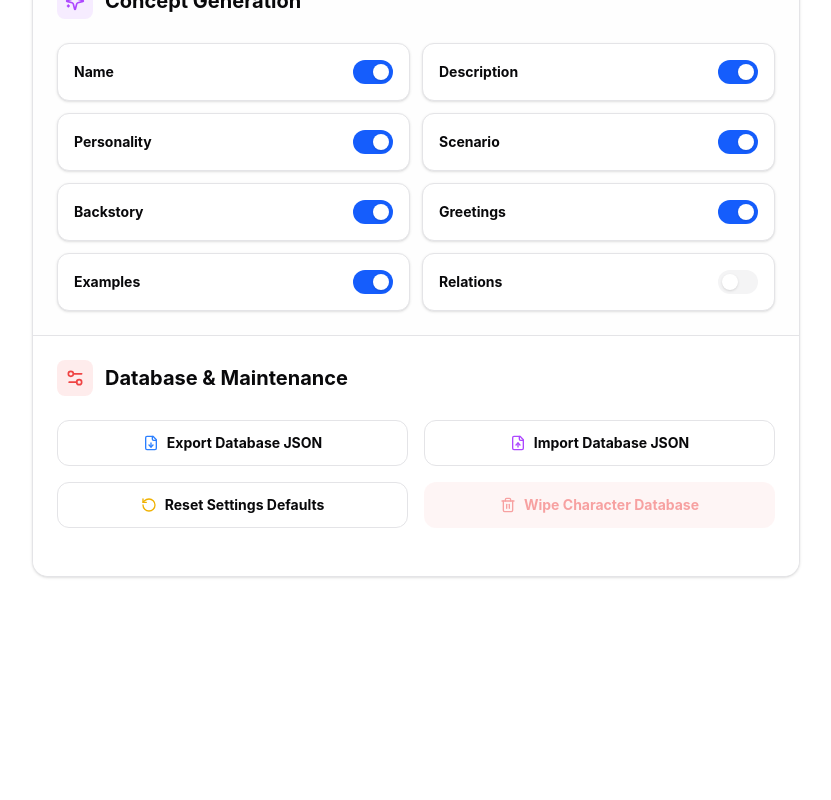
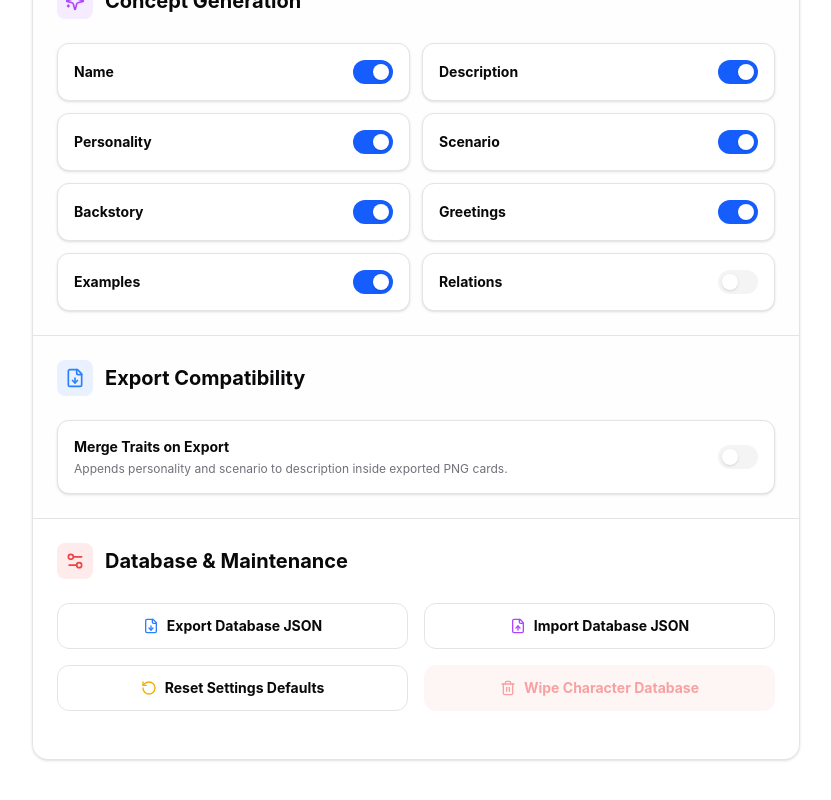
Before and after one commit to FlamingWater35/char-creator, a SvelteKit app: page /settings in a window 1280 px wide. Shown: the part 998-1798 px from the top of the page, without its empty margins (224-1055 px from the left). Before the commit the page ends 1743 px from the top, so only its background shows below. Built offline with nearby package versions, Linux system fonts and the light colour scheme.

Commit message:
Add new option in settings

```diff
--- a/src/lib/settings.svelte.ts
+++ b/src/lib/settings.svelte.ts
@@ -22,6 +22,9 @@ class Settings {
   genFirstMessages = $state(true);
   genExampleMessages = $state(true);
   genRelatedCharacters = $state(false);
+
+  // Export Compatibility parameters
+  mergeTraitsOnExport = $state(false);
 
   constructor() {
     this.load();
@@ -49,6 +52,8 @@ class Settings {
       this.genFirstMessages = localStorage.getItem('or_gen_fmsg') !== 'false';
       this.genExampleMessages = localStorage.getItem('or_gen_emsg') !== 'false';
       this.genRelatedCharacters = localStorage.getItem('or_gen_rchar') === 'true';
+
+      this.mergeTraitsOnExport = localStorage.getItem('or_merge_export') === 'true';
     }
   }
 
@@ -74,6 +79,8 @@ class Settings {
       localStorage.setItem('or_gen_fmsg', this.genFirstMessages ? 'true' : 'false');
       localStorage.setItem('or_gen_emsg', this.genExampleMessages ? 'true' : 'false');
       localStorage.setItem('or_gen_rchar', this.genRelatedCharacters ? 'true' : 'false');
+
+      localStorage.setItem('or_merge_export', this.mergeTraitsOnExport ? 'true' : 'false');
     }
   }
 
@@ -95,6 +102,7 @@ class Settings {
     this.genFirstMessages = true;
     this.genExampleMessages = true;
     this.genRelatedCharacters = false;
+    this.mergeTraitsOnExport = false;
     this.save();
   }
 }
--- a/src/routes/+page.svelte
+++ b/src/routes/+page.svelte
@@ -92,6 +92,23 @@
     return examples;
   }
 
+  function extractSection(
+    text: string,
+    header: string,
+  ): { content: string; cleanedText: string } {
+    const regex = new RegExp(
+      `(?:^|\\n)${header}\\s*:\\s*([\\s\\S]*?)(?=\\n(?:Personality|Scenario|Backstory|Related Characters)\\s*:|$)`,
+      "i",
+    );
+    const match = text.match(regex);
+    if (match) {
+      const content = match[1].trim();
+      const cleanedText = text.replace(match[0], "").trim();
+      return { content, cleanedText };
+    }
+    return { content: "", cleanedText: text };
+  }
+
   async function handleImportCard(e: Event) {
     const file = (e.target as HTMLInputElement).files?.[0];
     if (!file) return;
@@ -117,33 +134,38 @@
         mainPrompt = data.extensions.char_creator.mainPrompt;
       }
 
-      const fullDesc = data.description || "";
-      let description = fullDesc;
+      let fullDesc = data.description || "";
+
+      let personality = (data.personality || "").trim();
+      let scenario = (data.scenario || "").trim();
       let backstory = "";
+      let relatedCharacters = "";
 
-      const backstoryIndex = fullDesc.toLowerCase().indexOf("backstory:");
-      if (backstoryIndex !== -1) {
-        description = fullDesc.substring(0, backstoryIndex).trim();
-        backstory = fullDesc.substring(backstoryIndex + 10).trim();
+      let extraction = extractSection(fullDesc, "Personality");
+      if (extraction.content) {
+        if (!personality) personality = extraction.content;
+        fullDesc = extraction.cleanedText;
       }
 
-      let relatedCharacters = "";
-      const relCharIndex = fullDesc
-        .toLowerCase()
-        .indexOf("related characters:");
-      if (relCharIndex !== -1) {
-        const beforeRel = fullDesc.substring(0, relCharIndex).trim();
-        const afterRel = fullDesc.substring(relCharIndex + 19).trim();
-        relatedCharacters = afterRel;
+      extraction = extractSection(fullDesc, "Scenario");
+      if (extraction.content) {
+        if (!scenario) scenario = extraction.content;
+        fullDesc = extraction.cleanedText;
+      }
 
-        const bstIndex = beforeRel.toLowerCase().indexOf("backstory:");
-        if (bstIndex !== -1) {
-          description = beforeRel.substring(0, bstIndex).trim();
-          backstory = beforeRel.substring(bstIndex + 10).trim();
-        } else {
-          description = beforeRel;
-        }
+      extraction = extractSection(fullDesc, "Backstory");
+      if (extraction.content) {
+        backstory = extraction.content;
+        fullDesc = extraction.cleanedText;
       }
+
+      extraction = extractSection(fullDesc, "Related Characters");
+      if (extraction.content) {
+        relatedCharacters = extraction.content;
+        fullDesc = extraction.cleanedText;
+      }
+
+      const description = fullDesc.trim();
 
       if (!mainPrompt) {
         mainPrompt = description.substring(0, 150) || name;
@@ -170,8 +192,8 @@
         data: {
           mainPrompt,
           description,
-          personality: data.personality || "",
-          scenario: data.scenario || "",
+          personality,
+          scenario,
           backstory,
           relatedCharacters,
           firstMessages,
--- a/src/routes/editor/[id]/+page.svelte
+++ b/src/routes/editor/[id]/+page.svelte
@@ -346,6 +346,16 @@ ${JSON.stringify(schemaObj, null, 2)}`;
 
     let finalDesc = character.data.description.trim();
     let appended: string[] = [];
+
+    if (settings.mergeTraitsOnExport) {
+      if (character.data.personality?.trim()) {
+        appended.push(`Personality: ${character.data.personality.trim()}`);
+      }
+      if (character.data.scenario?.trim()) {
+        appended.push(`Scenario: ${character.data.scenario.trim()}`);
+      }
+    }
+
     if (character.data.backstory?.trim())
       appended.push(`Backstory: ${character.data.backstory.trim()}`);
     if (character.data.relatedCharacters?.trim())
@@ -363,8 +373,11 @@ ${JSON.stringify(schemaObj, null, 2)}`;
       data: {
         name: character.name,
         description: finalDesc,
-        personality: character.data.personality,
-        scenario: character.data.scenario,
+
+        personality: settings.mergeTraitsOnExport
+          ? ""
+          : character.data.personality,
+        scenario: settings.mergeTraitsOnExport ? "" : character.data.scenario,
         first_mes: character.data.firstMessages[0] || "",
         alternate_greetings: character.data.firstMessages
           .slice(1)
--- a/src/routes/settings/+page.svelte
+++ b/src/routes/settings/+page.svelte
@@ -85,6 +85,7 @@
       genFirstMessages: settings.genFirstMessages,
       genExampleMessages: settings.genExampleMessages,
       genRelatedCharacters: settings.genRelatedCharacters,
+      mergeTraitsOnExport: settings.mergeTraitsOnExport,
     };
 
     settings.save();
@@ -181,6 +182,7 @@
           genFirstMessages: settings.genFirstMessages,
           genExampleMessages: settings.genExampleMessages,
           genRelatedCharacters: settings.genRelatedCharacters,
+          mergeTraitsOnExport: settings.mergeTraitsOnExport,
         },
         characters: allCharacters,
       };
@@ -257,6 +259,8 @@
           settings.genExampleMessages = s.genExampleMessages;
         if (typeof s.genRelatedCharacters === "boolean")
           settings.genRelatedCharacters = s.genRelatedCharacters;
+        if (typeof s.mergeTraitsOnExport === "boolean")
+          settings.mergeTraitsOnExport = s.mergeTraitsOnExport;
 
         settings.save();
       }
@@ -729,6 +733,46 @@
         </div>
       </div>
 
+      <!-- Export Compatibility Options Section -->
+      <div class="p-6 bg-secondary/10 space-y-6">
+        <div class="flex items-center gap-3">
+          <div class="p-2 bg-blue-500/10 text-blue-500 rounded-lg">
+            <FileDown class="w-5 h-5" />
+          </div>
+          <h2 class="text-xl font-bold">Export Compatibility</h2>
+        </div>
+
+        <button
+          role="switch"
+          aria-checked={settings.mergeTraitsOnExport}
+          onclick={() =>
+            (settings.mergeTraitsOnExport = !settings.mergeTraitsOnExport)}
+          class="flex items-center justify-between p-4 border rounded-xl bg-background hover:border-primary transition-all group cursor-pointer text-left shadow-sm w-full"
+        >
+          <div class="space-y-1 pr-4">
+            <span
+              class="text-sm font-bold group-hover:text-primary transition-colors block"
+              >Merge Traits on Export</span
+            >
+            <span class="text-xs text-muted-foreground block"
+              >Appends personality and scenario to description inside exported
+              PNG cards.</span
+            >
+          </div>
+          <div
+            class="w-10 h-6 rounded-full relative transition-colors shrink-0 {settings.mergeTraitsOnExport
+              ? 'bg-blue-600'
+              : 'bg-muted'}"
+          >
+            <div
+              class="absolute top-1 left-1 w-4 h-4 bg-white rounded-full transition-transform {settings.mergeTraitsOnExport
+                ? 'translate-x-4'
+                : 'translate-x-0'} shadow-sm"
+            ></div>
+          </div>
+        </button>
+      </div>
+
       <!-- Database & Maintenance Section -->
       <div class="p-6 space-y-6 bg-card">
         <div class="flex items-center gap-3">
```
